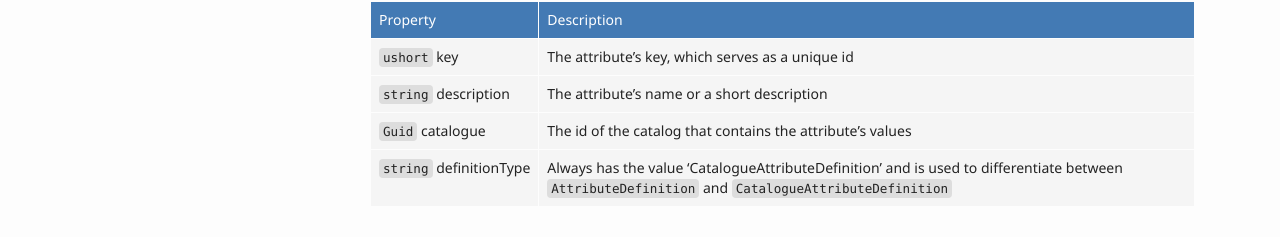
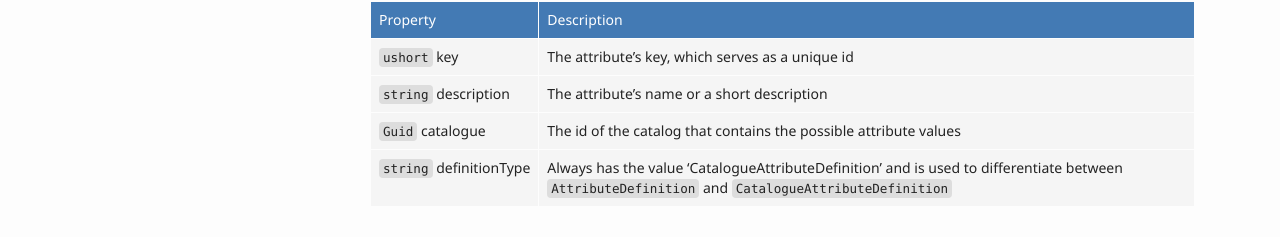
Before and after one commit to ZEISS-PiWeb/PiWeb-Api, a Jekyll site: the page built from _pages/0122-restapi-dataservice-configuration.md, in a window 1280 px wide and 900 px high, scrolled down 735 px. Shown: the part 603-840 px from the top of the window. Built offline with Jekyll 4.4.1, drawn with Linux system fonts in a browser that asks for light colours.

Commit message:
Content review

```diff
--- a/_pages/0122-restapi-dataservice-configuration.md
+++ b/_pages/0122-restapi-dataservice-configuration.md
@@ -266,7 +266,7 @@ Property                              | Description
 --------------------------------------|------------------------------------------------------------
 <nobr><code>ushort</code> key</nobr>             | The attribute's key, which serves as a unique id
 <nobr><code>string</code> description</nobr>     | The attribute's name or a short description
-<nobr><code>Guid</code> catalogue</nobr>         | The id of the catalog that contains the attribute's values
+<nobr><code>Guid</code> catalogue</nobr>         | The id of the catalog that contains the possible attribute values
 <nobr><code>string</code> definitionType</nobr>  | Always has the value 'CatalogueAttributeDefinition' and is used to differentiate between  `AttributeDefinition` and `CatalogueAttributeDefinition`
 {% endcapture %}
 {{ table | markdownify | replace: '<table>', '<table class="table table-hover">' }}
```
